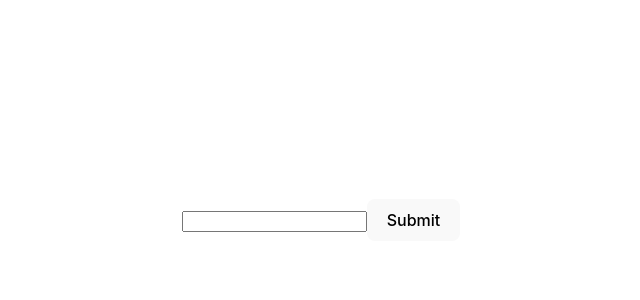
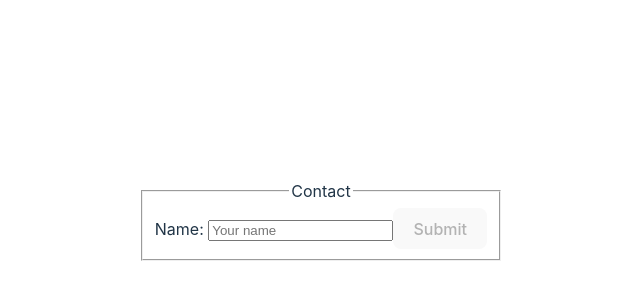
Before and after one commit to legodev/advanced-react, a React (Vite) app: page / in a window 1280 px wide. Shown: the part 172-472 px from the top of the page, without its empty margins (319-959 px from the left). Built offline with nearby package versions, Linux system fonts and the light colour scheme.

Commit message:
New form

```diff
--- a/src/App.jsx
+++ b/src/App.jsx
@@ -4,12 +4,14 @@ import './App.css'
 function App() {
   let inputRef = useRef(null)
   // const [data,setData] = useState(null)
-  const [data2,setData2] = useState("")
-
+  const [data2, setData2] = useState('')
+  let buttonRef = useRef(null)
+  const [dis, setDis] = useState(true)
   function handleSubmit(e) {
     e.preventDefault()
     // const inputValue = inputRef.current.value
     // setData(inputValue)
+
     setData2("")
     // inputRef.current.value = null
   }
@@ -20,8 +22,21 @@ function App() {
     <>
       <div>
         <form action="" onSubmit={handleSubmit}>
-          <input ref={inputRef} value={data2} type="text" onChange={handleChange} />
-          <button type="submit">Submit</button>
+          <fieldset>
+            <legend>Contact</legend>
+            <label htmlFor="name">Name: </label>
+            <input
+              id='name'
+              placeholder="Your name"
+              ref={inputRef}
+              value={data2}
+              type="text"
+              onChange={handleChange}
+            />
+            <button disabled={!data2} type="submit">
+              Submit
+            </button>
+          </fieldset>
         </form>
         {/* <p>{data}</p> */}
         <p>{data2}</p>
```
